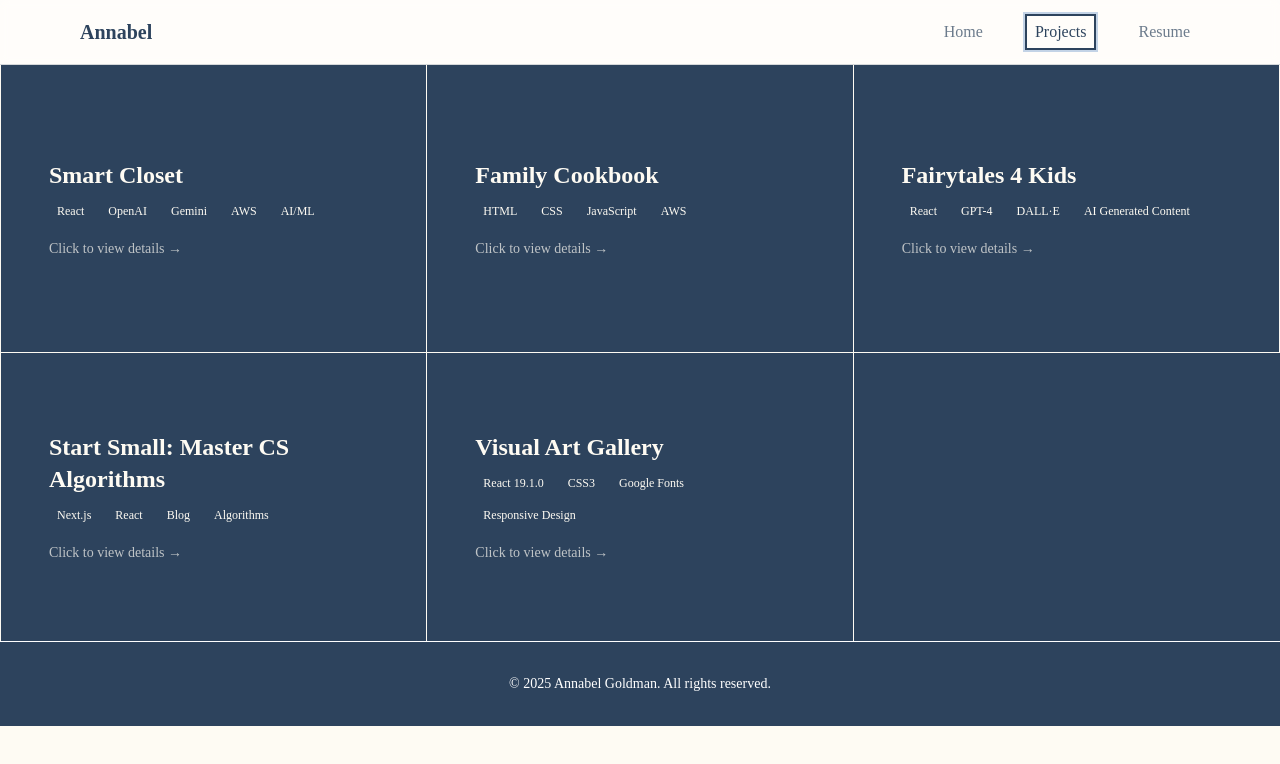
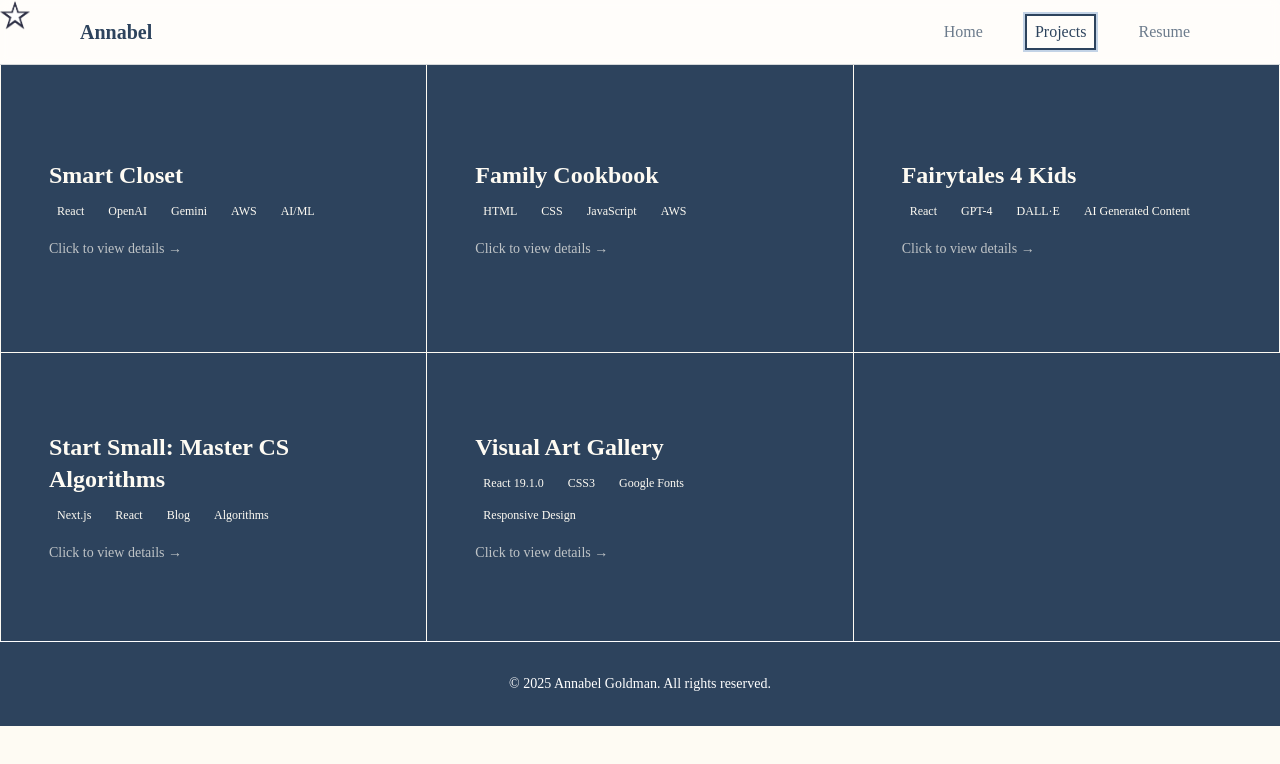
Before and after one commit to annabel-goldman/personal-website, a Next.js app: page /projects in a window 1280 px wide. Shown: the top 764 px of the page. Built offline with nearby package versions, Linux system fonts and the light colour scheme.

Commit message:
Better custom cursor, better project description.

```diff
--- a/app/globals.css
+++ b/app/globals.css
@@ -136,9 +136,9 @@ html:hover::-webkit-scrollbar {
 }
 
 body, html {
-  cursor: url('/cursor.png') 12 12, auto !important;
+  cursor: none !important;
 }
 
 a, button, [role="button"], .btn-hover, input[type="button"], input[type="submit"], label[for], .cursor-pointer {
-  cursor: url('/cursor-pink.png') 12 12, pointer !important;
+  cursor: none !important;
 }
--- a/app/layout.tsx
+++ b/app/layout.tsx
@@ -2,6 +2,7 @@ import React from 'react'
 import type { Metadata } from 'next'
 import './globals.css'
 import StarTrail from '../components/StarTrail'
+import CustomCursor from '../components/CustomCursor'
 
 export const metadata: Metadata = {
   title: 'Annabel Goldman',
@@ -19,6 +20,7 @@ export default function RootLayout({
         <link rel="icon" href="/image.png" type="image/png" />
       </head>
       <body>
+        <CustomCursor />
         <StarTrail />
         {children}
       </body>
--- /dev/null
+++ b/components/CustomCursor.tsx
@@ -0,0 +1,84 @@
+'use client'
+import React, { useEffect, useRef } from 'react';
+
+const CURSOR_IMAGE = '/image.png';
+
+const CustomCursor: React.FC = () => {
+  const cursorRef = useRef<HTMLDivElement>(null);
+
+  useEffect(() => {
+    const cursor = cursorRef.current;
+    if (!cursor) return;
+
+    // Ensure cursor is visible initially
+    cursor.style.opacity = '1';
+    cursor.style.visibility = 'visible';
+
+    const handleMouseMove = (e: MouseEvent) => {
+      cursor.style.left = `${e.clientX - 15}px`;
+      cursor.style.top = `${e.clientY - 15}px`;
+      // Ensure cursor stays visible during movement
+      cursor.style.opacity = '1';
+      cursor.style.visibility = 'visible';
+    };
+
+    const handleMouseEnter = () => {
+      cursor.style.opacity = '1';
+      cursor.style.visibility = 'visible';
+    };
+
+    const handleMouseLeave = () => {
+      cursor.style.opacity = '0';
+      cursor.style.visibility = 'hidden';
+    };
+
+    // Add event listeners
+    window.addEventListener('mousemove', handleMouseMove);
+    document.addEventListener('mouseenter', handleMouseEnter);
+    document.addEventListener('mouseleave', handleMouseLeave);
+
+    // Periodic check to ensure cursor stays visible
+    const visibilityCheck = setInterval(() => {
+      if (cursor && cursor.style.visibility === 'hidden') {
+        cursor.style.visibility = 'visible';
+        cursor.style.opacity = '1';
+      }
+    }, 100);
+
+    // Cleanup
+    return () => {
+      window.removeEventListener('mousemove', handleMouseMove);
+      document.removeEventListener('mouseenter', handleMouseEnter);
+      document.removeEventListener('mouseleave', handleMouseLeave);
+      clearInterval(visibilityCheck);
+    };
+  }, []);
+
+  return (
+    <div
+      ref={cursorRef}
+      style={{
+        position: 'fixed',
+        width: '30px',
+        height: '30px',
+        pointerEvents: 'none',
+        zIndex: 99999,
+        opacity: 1,
+        visibility: 'visible',
+        transition: 'opacity 0.2s ease',
+      }}
+    >
+      <img
+        src={CURSOR_IMAGE}
+        alt="cursor"
+        style={{
+          width: '100%',
+          height: '100%',
+          objectFit: 'contain',
+        }}
+      />
+    </div>
+  );
+};
+
+export default CustomCursor;
--- a/components/Hero.tsx
+++ b/components/Hero.tsx
@@ -81,12 +81,6 @@ export default function Hero() {
           artificial intelligence, and web development.
         </p>
         <div className="flex flex-col sm:flex-row gap-3 sm:gap-4 justify-center md:justify-start items-center md:items-start w-full text-navy-800">
-          <a href="tel:+14155192314" className="flex items-center gap-2 hover:text-navy-800 transition-colors text-sm sm:text-base">
-            <svg className="w-4 h-4 sm:w-5 sm:h-5" fill="currentColor" viewBox="0 0 20 20">
-              <path d="M2 3a1 1 0 011-1h2.153a1 1 0 01.986.836l.74 4.435a1 1 0 01-.54 1.06l-1.548.773a11.037 11.037 0 006.105 6.105l.774-1.548a1 1 0 011.059-.54l4.435.74a1 1 0 01.836.986V17a1 1 0 01-1 1h-2C7.82 18 2 12.18 2 5V3z" />
-            </svg>
-            (415) 519-2314
-          </a>
           <a href="mailto:annabel.m.goldman@gmail.com" className="flex items-center gap-2 hover:text-navy-800 transition-colors text-sm sm:text-base">
             <svg className="w-4 h-4 sm:w-5 sm:h-5" fill="currentColor" viewBox="0 0 20 20">
               <path d="M2.003 5.884L10 9.882l7.997-3.998A2 2 0 0016 4H4a2 2 0 00-1.997 1.884z" />
--- a/components/Projects.tsx
+++ b/components/Projects.tsx
@@ -37,7 +37,7 @@ const projects: Project[] = [
   {
     id: 4,
     title: 'Fairytales 4 Kids',
-    description: 'Interactive storybook site with GPT-4 and DALL·E-generated content. Creates personalized, AI-generated fairy tales for children with unique illustrations.',
+    description: 'Simple html site with CHATGPT 4 generated stories and and DALL·E-generated content. Made for kids who want to hear a story but don\'t have a book nearby.',
     technologies: ['React', 'GPT-4', 'DALL·E', 'AI Generated Content'],
     image: '/fairytales4kids/Fairytales1.jpg',
     link: 'https://fairytales4kids.com/',
@@ -50,7 +50,7 @@ const projects: Project[] = [
     description: 'A blog for students learning CS algorithms, with approachable explanations and problem breakdowns. Designed to make complex algorithms accessible to beginners.',
     technologies: ['Next.js', 'React', 'Blog', 'Algorithms'],
     image: '/start-small/start-small.jpeg',
-    link: 'https://annabel-goldman.github.io/CsComm/',
+    link: 'https://annabel-goldman.github.io/cs-algorithms/',
     github: 'https://github.com/annabel-goldman/cs-algorithms',
     demo: 'https://annabel-goldman.github.io/cs-algorithms/'
   },
```
